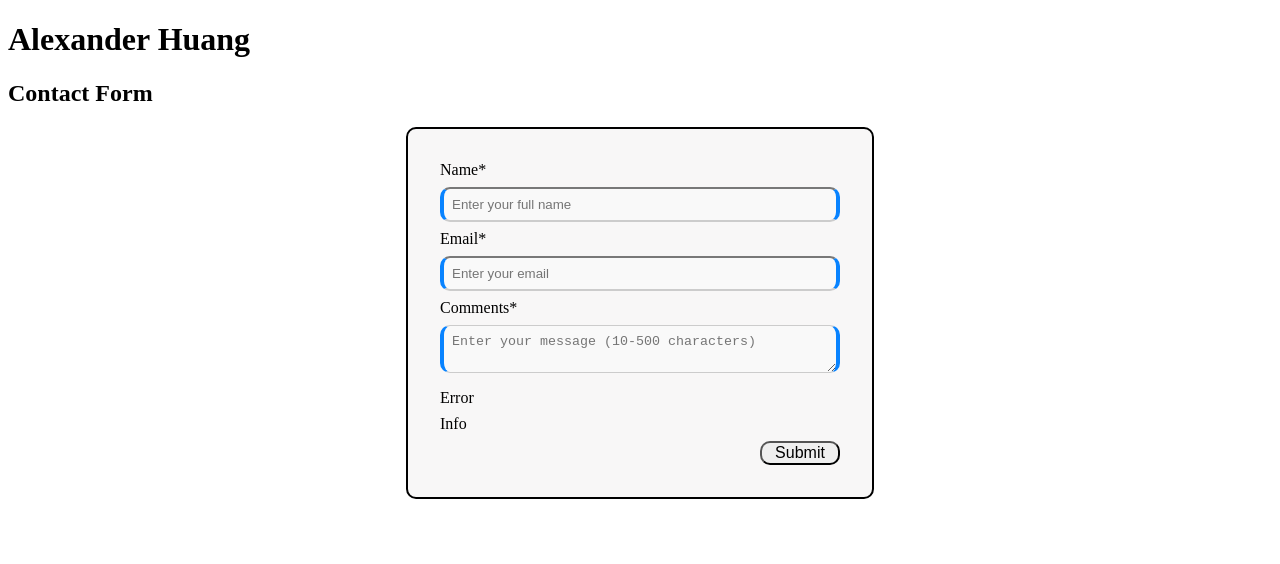
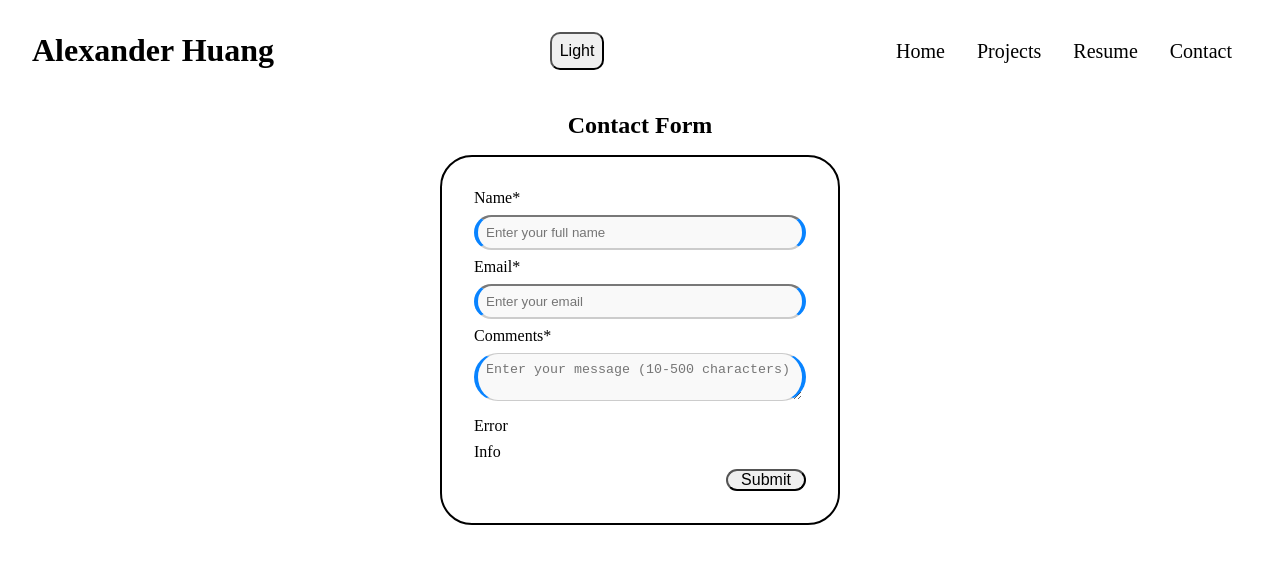
Before and after one commit to Areco892/cse134B-hw5, a plain HTML site: page form-no-js.html in a window 1280 px wide. Drawn offline with Linux system fonts and the light colour scheme.

Commit message:
Added the links to the forms for part 1 - form no js and form with js. Also, included the header and styling for both forms.

```diff
--- a/form-no-js.html
+++ b/form-no-js.html
@@ -4,22 +4,30 @@
 <head>
     <meta charset="UTF-8">
     <title>Contact Form</title>
+    <link rel="stylesheet" href="main.css">
+    <link rel="icon" href="img/favicon.png" type="image/png">
     <style>
         main {
+            padding: 7rem 1rem;
+            display: flex;
+            flex-direction: column;
+            align-items: center;
+            gap: 1rem;
+
             form {
-                border: 2px solid black;
-                border-radius: 10px;
+                border: var(--border);
+                border-radius: var(--border-radius);
+                background-color: var(--bg-color);
                 width: clamp(25rem, 25vw, 50rem);
-                justify-self: center;
-                background-color: rgb(248, 247, 247);
                 display: flex;
                 flex-direction: column;
                 padding: 2rem;
                 gap: 0.5rem;
 
+
                 input,
                 textarea {
-                    border-radius: 10px;
+                    border-radius: var(--border-radius);
                     padding: 0.5rem;
                 }
 
@@ -56,19 +64,34 @@
                     width: clamp(5rem, 5vw, 5rem);
                     align-self: flex-end;
                     font-size: clamp(1rem, 3vw, 1rem);
-                    border-radius: 10px;
+                    border-radius: var(--border-radius);
                 }
 
             }
 
         }
     </style>
+    <script>
+        const savedTheme = localStorage.getItem('theme');
+        if (savedTheme) {
+            document.documentElement.setAttribute('data-theme', savedTheme);
+        }
+    </script>
 </head>
 
 <body>
 
     <header>
         <h1>Alexander Huang</h1>
+        <button id="theme-toggle" aria-label="Toggle dark mode">Light</button>
+        <nav>
+            <ul>
+                <li><a href="index.html">Home</a></li>
+                <li><a href="projects.html">Projects</a></li>
+                <li><a href="resume.html">Resume</a></li>
+                <li><a href="contact.html">Contact</a></li>
+            </ul>
+        </nav>
     </header>
 
     <main>
@@ -97,10 +120,7 @@
         </form>
     </main>
 
-    <footer>
-
-    </footer>
-
+    <script src="script.js"></script>
 </body>
 
 </html>
```
Also changed, not shown: form-with-js.html (+14 -6 lines), index.html (+6 -1 lines).
